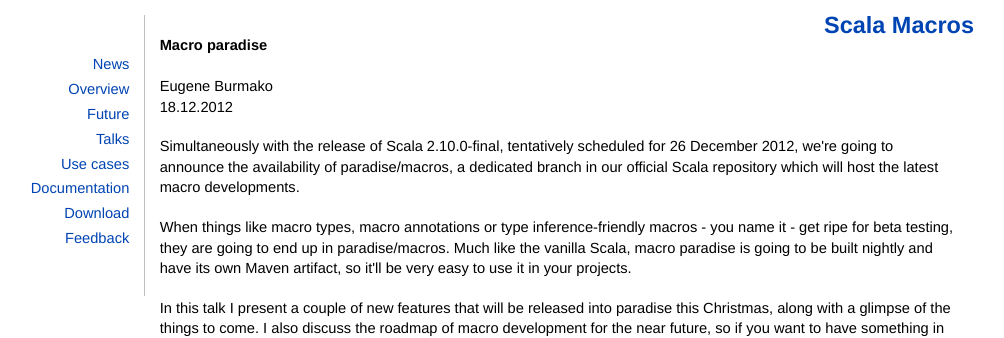
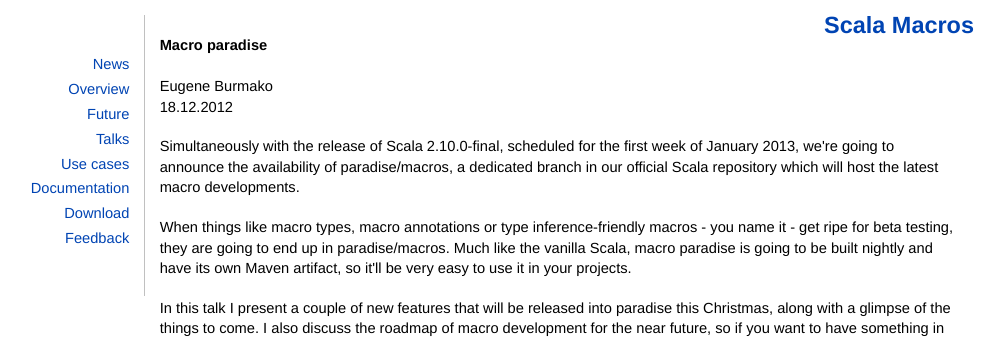
Before and after one commit to scalamacros/scalamacros.github.com, a Jekyll site: the page built from news/_posts/2012-12-18-macro-paradise.html, in a window 1280 px wide. Shown: the top 338 px of the page, without its empty margins (146-1150 px from the left). Built offline with Jekyll 4.4.1, drawn with Linux system fonts in a browser that asks for light colours; comment, search, counter and statistics services are not loaded.

Commit message:
one more correction

```diff
--- a/news/_posts/2012-12-18-macro-paradise.html
+++ b/news/_posts/2012-12-18-macro-paradise.html
@@ -6,7 +6,7 @@
 plusone: true
 ---
 
-<p>Simultaneously with the release of Scala 2.10.0-final, tentatively scheduled for 26 December 2012, we're going to announce the availability of paradise/macros, a dedicated branch in our official Scala repository which will host the latest macro developments.</p>
+<p>Simultaneously with the release of Scala 2.10.0-final, scheduled for the first week of January 2013, we're going to announce the availability of paradise/macros, a dedicated branch in our official Scala repository which will host the latest macro developments.</p>
 
 <p>When things like macro types, macro annotations or type inference-friendly macros - you name it - get ripe for beta testing, they are going to end up in paradise/macros. Much like the vanilla Scala, macro paradise is going to be built nightly and have its own Maven artifact, so it'll be very easy to use it in your projects.</p>
 
```
